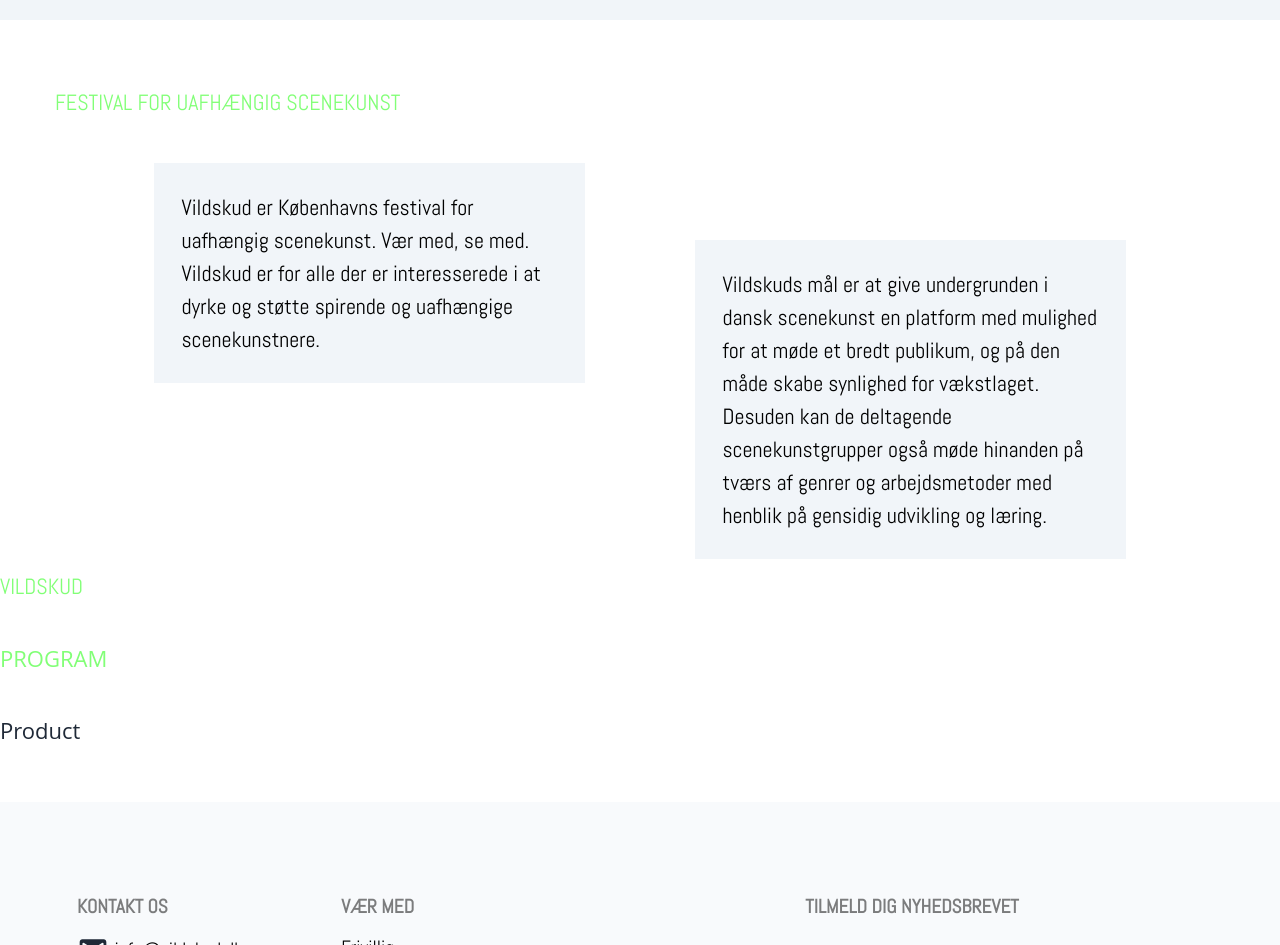
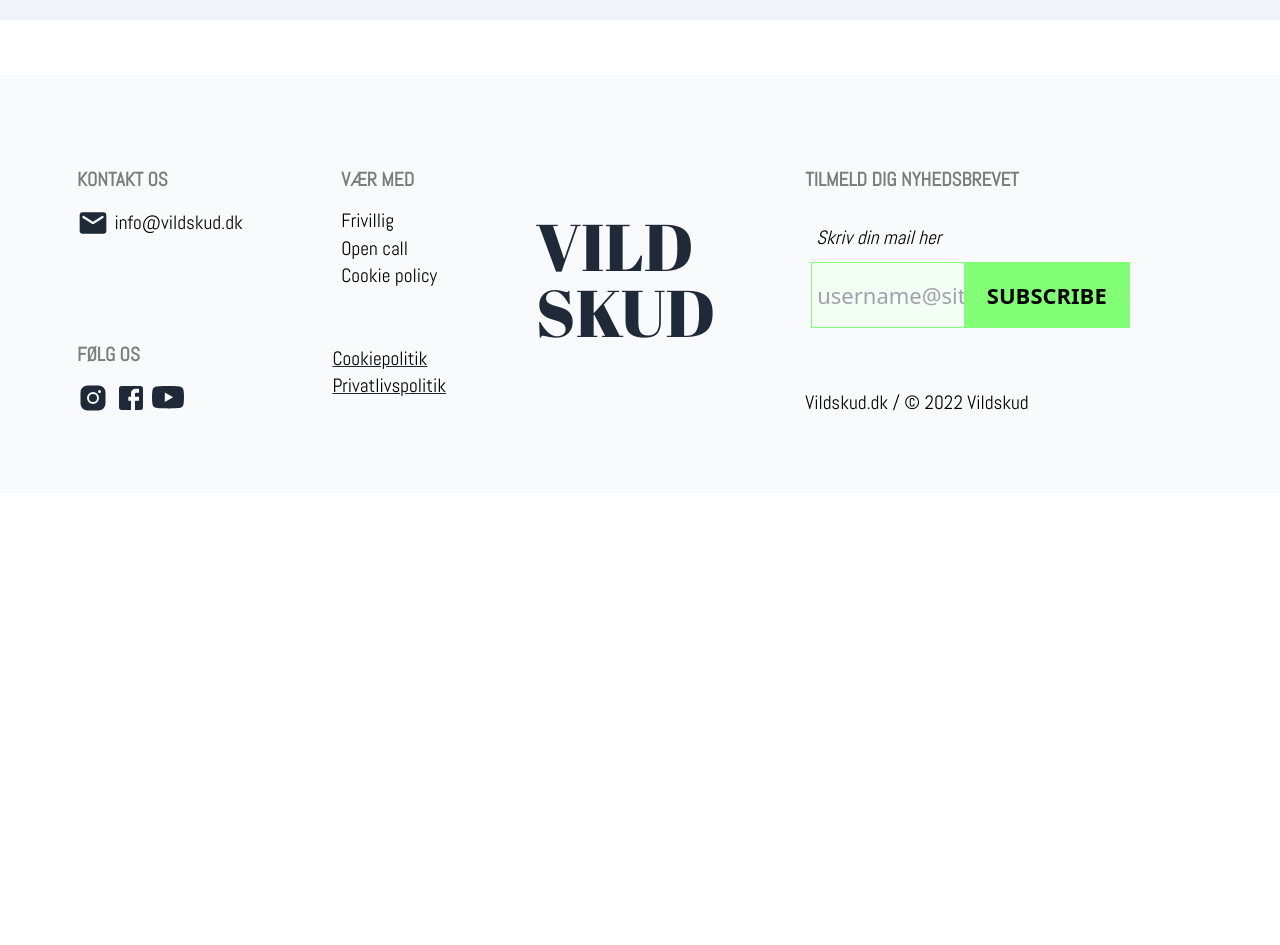
Before and after one commit to Mosholm/vildskud, a website built with Parcel: page src/index.html in a window 1280 px wide. Shown: the part 1400-2345 px from the top of the page. After the commit the page ends 1893 px from the top, so only its background shows below. Built offline with nearby package versions, Linux system fonts and the light colour scheme; a web font is replaced by a local one.

Commit message:
test delet

```diff
--- a/src/index.html
+++ b/src/index.html
@@ -194,32 +194,7 @@
       </div>
     </div>
 
-    <h1 class="ml-10 mt-10">Festival for uafhængig scenekunst</h1>
-    <div class="flex flex-col sm:flex-row">
-      <div class="w-full flex-1 px-10 pt-6 sm:w-3/6 sm:flex-auto sm:pl-28">
-        <p class="bg-slate-100 p-5">
-          Vildskud er Københavns festival for uafhængig scenekunst. Vær med, se
-          med. Vildskud er for alle der er interesserede i at dyrke og støtte
-          spirende og uafhængige scenekunstnere.
-        </p>
-      </div>
-      <div
-        class="w-full flex-1 px-10 pt-5 sm:w-3/6 sm:flex-auto sm:pr-28 sm:pt-20"
-      >
-        <p class="bg-slate-100 p-5">
-          Vildskuds mål er at give undergrunden i dansk scenekunst en platform
-          med mulighed for at møde et bredt publikum, og på den måde skabe
-          synlighed for vækstlaget. Desuden kan de deltagende scenekunstgrupper
-          også møde hinanden på tværs af genrer og arbejdsmetoder med henblik på
-          gensidig udvikling og læring.
-        </p>
-      </div>
-    </div>
 
-    <h1 href="program.html">vildskud</h1>
-
-    <h2><a href="program.html">Program</a></h2>
-    <a href="product.html">Product</a>
 
 
     <footer class="footer p-10 md:p-14 bg-slate-50 mt-10">
```
